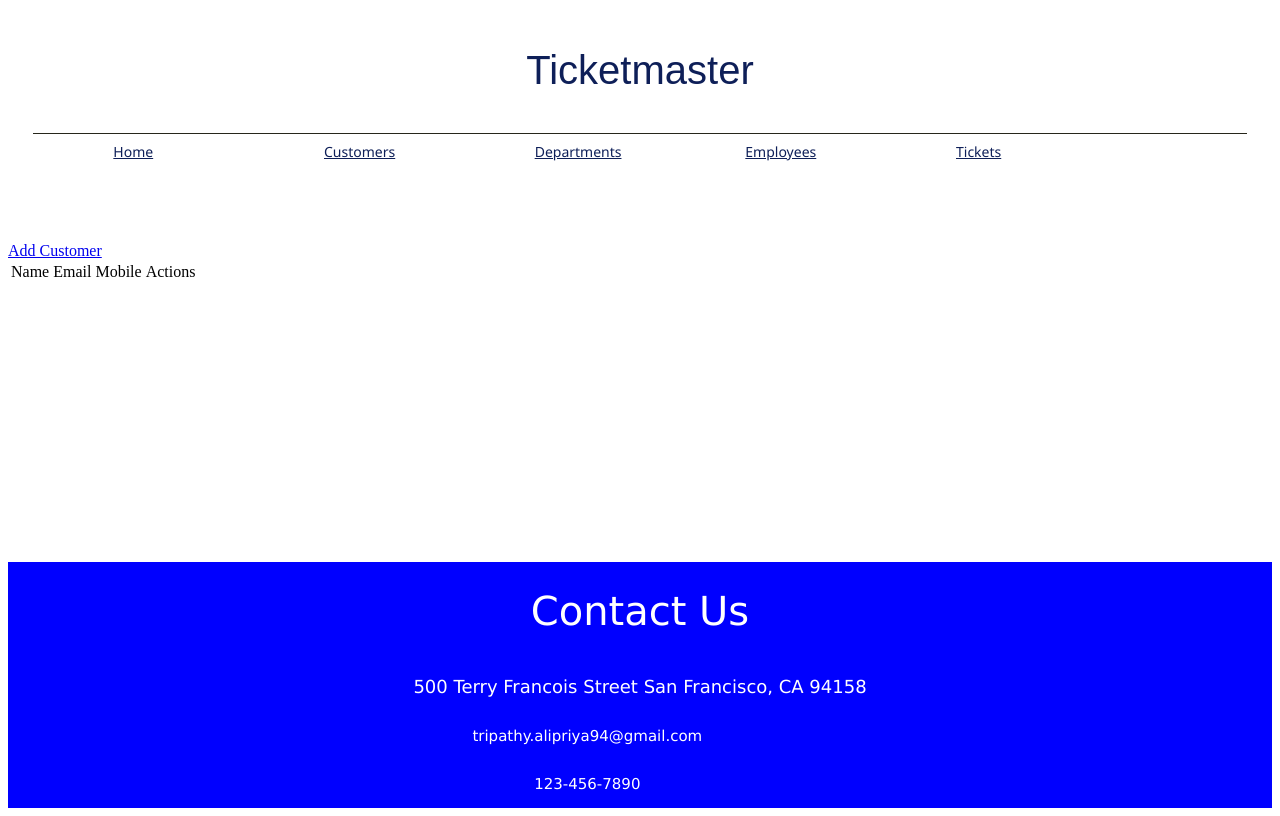
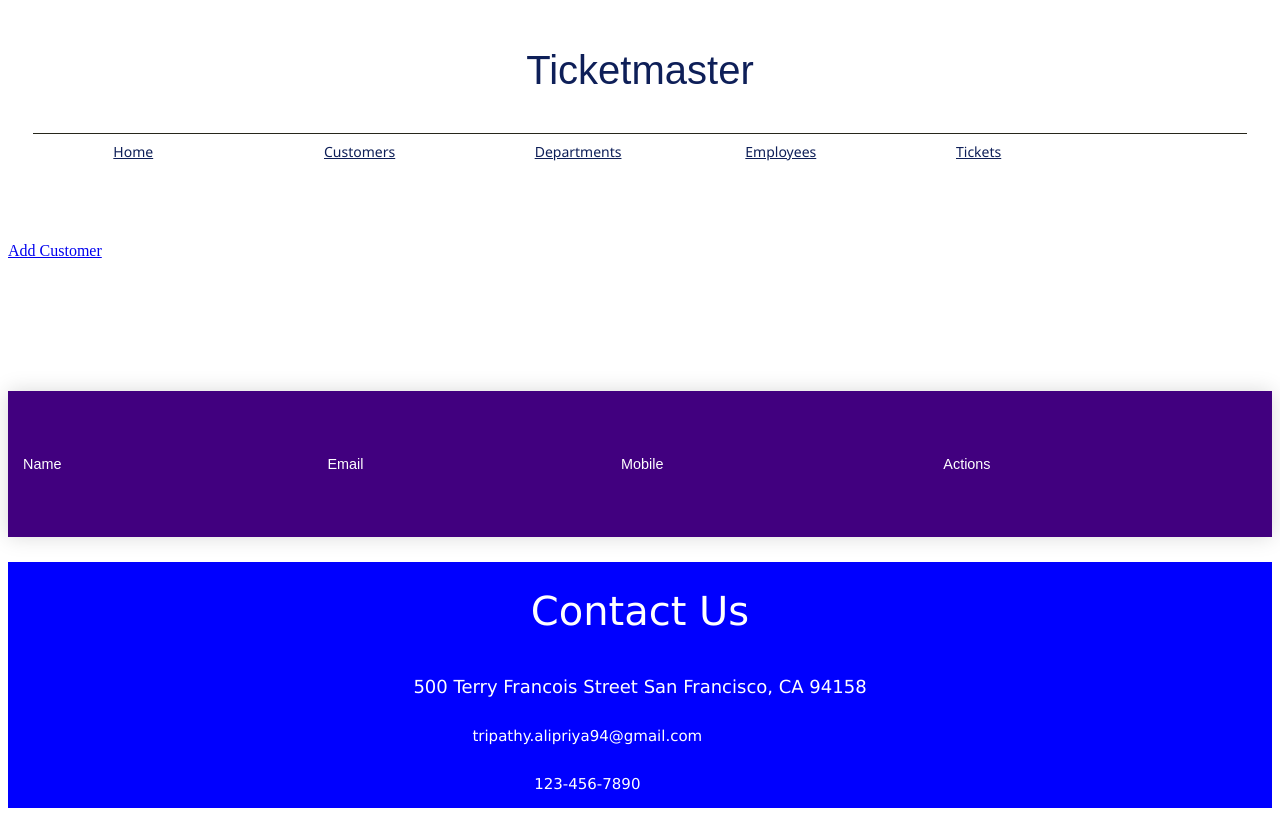
Before and after one commit to Alipriya/ticketMaster, a React (Create React App) app: page /customers in a window 1280 px wide. Built offline with nearby package versions, Linux system fonts and the light colour scheme.

Commit message:
Adding UI changes to table

```diff
--- a/src/App.css
+++ b/src/App.css
@@ -181,3 +181,38 @@
 	width: 100%;
 	grid-area: footer;
 }
+.styled-table {
+    border-collapse: collapse;
+    margin: 25px 0;
+    font-size: 0.9em;
+    font-family: sans-serif;
+    min-width: 400px;
+    box-shadow: 0 0 20px rgba(0, 0, 0, 0.15);
+}
+.styled-table thead tr {
+    background-color: #41007F;
+    color: #ffffff;
+    text-align: left;
+}
+.styled-table th,
+.styled-table td {
+    padding: 12px 15px;
+}
+.styled-table tbody tr {
+    border-bottom: 1px solid #dddddd;
+}
+
+.styled-table tbody tr:nth-of-type(even) {
+    background-color: #f3f3f3;
+}
+
+.styled-table tbody tr:last-of-type {
+    border-bottom: 2px solid #41007F;
+}
+.styled-table tbody tr.active-row {
+    font-weight: bold;
+    color:#41007F;
+}
+.customerList, .employeeList,.departmentList,.ticketList{
+    display: grid;
+}
--- a/src/Components/Customers/CustomerList.js
+++ b/src/Components/Customers/CustomerList.js
@@ -2,6 +2,7 @@
 import {connect} from 'react-redux'
 import {Link} from 'react-router-dom'
 import { startSetCustomers,startDeleteCustomer } from '../../Actions/CustomerAction'
+import "../../App.css"
 function CustomerList(props)
 {
     useEffect(()=>{
@@ -13,10 +14,10 @@
       console.log("check id in remove",id)
      props.dispatch(startDeleteCustomer(id,props))
     }
-    return(<div>
+    return(<div className="customerList">
      <Link to="/addCustomer">Add Customer</Link>
 
-             <table>
+             <table className="styled-table">
                  <thead>
                      <tr>
                          <td>Name</td>
--- a/src/Components/DepartmentList.js
+++ b/src/Components/DepartmentList.js
@@ -1,6 +1,7 @@
 import {React,useEffect,useState} from 'react'
 import {useSelector,useDispatch} from 'react-redux'
 import {startSetDepartment,setDeleteDepartment,setAddDepartment} from '../Actions/DepartmentAction'
+import "../App.css"
 function DepartmentList()
 {
     const[deprtmnt,setDept]=useState("")
@@ -19,7 +20,7 @@
         dispatch(setAddDepartment({name:deprtmnt}))
 
     }
-    return(<div>
+    return(<div className="departmentList">
      <input
         type="text"
         value={deprtmnt}
@@ -29,23 +30,25 @@
             setDept("")
         }}>Add</button>
 <h1>Listing Departments {departmentList.length}</h1>
-<table>
+<table className="styled-table">
     <thead>
         <tr>
         <th>Name</th>
         <th>Actions</th>
         </tr>
     </thead>
+    <tbody>
     {
         departmentList.map((dept,index)=>{
-            return(<tbody>
+            return(
                 <tr key={index}>
                     <td>{dept.name}</td>
                     <td><button onClick={()=>{handleRemove(dept._id)}}>Remove</button></td>
                 </tr>
-            </tbody>)
+            )
         })
     }
+    </tbody>
 </table>
     </div>)
 }
--- a/src/Components/Employees/EmployeesList.js
+++ b/src/Components/Employees/EmployeesList.js
@@ -2,7 +2,7 @@
 import {useSelector,useDispatch} from 'react-redux'
 import {Link} from 'react-router-dom'
 import {setStartEmployees,setDeleteEmployee} from '../../Actions/EmployeeAction'
-
+import "../../App.css"
 function EmployeeList(props)
 {
 let dispatch=useDispatch()
@@ -14,11 +14,11 @@
 }
 let employeeList=useSelector((state)=>{
     return state.employees})
-return(<div>
+return(<div className="employeeList">
     <h1>Employee List {employeeList.length}</h1>
     <Link to="/addEmployees">Add Employees</Link>
-    <table>
-        <thead>
+    <table className="styled-table">
+        <thead >
             <tr>
             <th>Name</th>
             <th>Email</th>
--- a/src/Components/Tickets/TicketList.js
+++ b/src/Components/Tickets/TicketList.js
@@ -2,6 +2,7 @@
 import {Link} from 'react-router-dom'
 import {useSelector,useDispatch} from 'react-redux'
 import {setStartDelete,setCloseTicket} from '../../Actions/TicketAction'
+import "../../App.css"
 function TicketList()
 {
     let dispatch=useDispatch()
@@ -19,10 +20,10 @@
     return state.employees
 })
 
-    return(<div>
+    return(<div className="ticketList">
         <h1>Listing Tickets {ticketsData.length}</h1>
         <Link to="/addTicket">Add Ticket</Link>
-        <table>
+        <table className="styled-table">
             <thead>
             <tr>
             <th>Code</th>
@@ -35,9 +36,10 @@
             <th>Action</th>
             </tr>
             </thead>
-     {
-         ticketsData.map((ticket,index)=>{
-             return(<tbody>
+
+         <tbody>
+         {ticketsData.map((ticket,index)=>{
+             return(
 
 
                  <tr>
@@ -65,9 +67,11 @@
                     </td>
                  </tr>
 
-             </tbody>)
+             )
          })
-     }
+        }
+         </tbody>
+
         </table>
     </div>)
 
```
